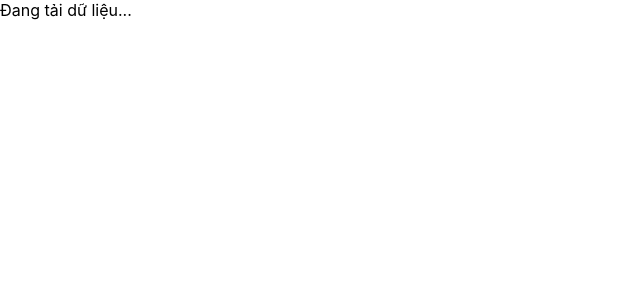
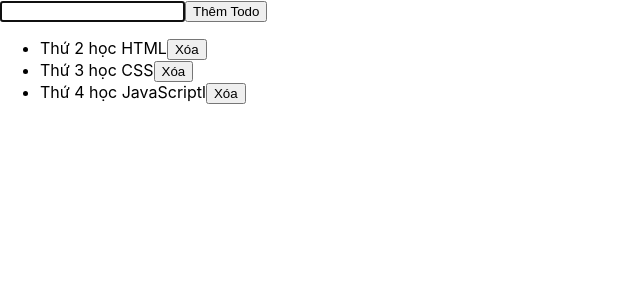
Before and after one commit to dangvanmih/28tech, a React (Create React App) app in the folder khóa Học Front-End/ReactJS/Lesson-32/hoc-bai-32/: page / in a window 1280 px wide. Shown: the top 300 px of the page, without its empty margins (0-640 px from the left). Built offline with nearby package versions, Linux system fonts and the light colour scheme; no server answers.

Commit message:
Todos-useReducer

```diff
--- a/khóa Học Front-End/ReactJS/Lesson-32/hoc-bai-32/src/App.js
+++ b/khóa Học Front-End/ReactJS/Lesson-32/hoc-bai-32/src/App.js
@@ -1,5 +1,6 @@
 import './App.css';
-import ProductsReducer from './components/ProductReducer';
+import Todos from './components/Todos';
+// import ProductsReducer from './components/ProductReducer';
 // import ProductState from './components/ProductState';
 // import CounterReducer from './components/CounterReducer';
 // import CounterState from './components/CounterState';
@@ -12,7 +13,8 @@ function App() {
         {/* <CounterState /> */}
         {/* <CounterReducer /> */}
         {/* <ProductState /> */}
-        < ProductsReducer />
+        {/* < ProductsReducer /> */}
+        <Todos />
       </>
   );
 }
--- a/khóa Học Front-End/ReactJS/Lesson-32/hoc-bai-32/src/components/ProductReducer/index.js
+++ b/khóa Học Front-End/ReactJS/Lesson-32/hoc-bai-32/src/components/ProductReducer/index.js
@@ -54,3 +54,5 @@ function ProductsReducer () {
     )
 }
 export default ProductsReducer;
+
+//15:44
--- /dev/null
+++ b/khóa Học Front-End/ReactJS/Lesson-32/hoc-bai-32/src/components/Todos/index.js
@@ -0,0 +1,91 @@
+import { useEffect, useReducer, useRef } from "react";
+
+const init = [
+    {
+        id: 1,
+        content: "Thứ 2 học HTML"
+    },
+    {
+        id: 2,
+        content: "Thứ 3 học CSS"
+    },
+    {
+        id: 3,
+        content: "Thứ 4 học JavaScriptl"
+    }
+]
+
+const reducer = (state, action) => {
+    // 2 action create and delete
+    console.log(state, action);
+        switch (action.type) {
+            case "CREATE":
+                return [
+                    ...state,
+                    {
+                        id:Date.now(),
+                        content: action.value
+                    }
+                ]
+            case "DELETE":
+                const newState = state.filter(todo => todo.id !== action.id); // hàm filter sẽ lọc qua từng cái todo như hàm này nó sẽ lọc ra cái nào mà có id khác với action thì nó sẽ lấy ra.
+                console.log(newState);
+                return newState;
+            default:
+                return state;
+            }
+
+}
+
+function Todos () {
+    const [todos, dispatch] = useReducer(reducer, init);
+    const inputRef = useRef();
+
+    useEffect(() => {
+        inputRef.current.focus();
+    })
+
+    const handleSubmit = (e) => {
+    const value = e.target.elements.inputTodo.value
+    e.preventDefault(); // ngăn load lại trang
+    console.log(value);
+    if(value) {
+        dispatch({
+            type: "CREATE",
+            value: value
+        })
+        inputRef.current.value = "";
+    }
+
+}
+    const handleDelete = (id) => {
+        dispatch({
+            type: "DELETE",
+            id: id
+        })
+    }
+    return (
+        <>
+            <form onSubmit={handleSubmit}>
+                <input ref={inputRef} name = "inputTodo" />
+                <button>Thêm Todo</button>
+            </form>
+
+
+            {todos.length > 0 && (
+                <ul>
+                    {todos.map(item  => (
+                        <li key={item.id}>
+                            {item.content}
+                            <button onClick={() => handleDelete(item.id)}>Xóa</button>
+                        </li>
+                    ))}
+
+                </ul>
+            )}
+
+
+        </>
+    )
+}
+export default Todos;
```
Also changed, not shown: 1 other file (tests, documents, lock files or other folders).
